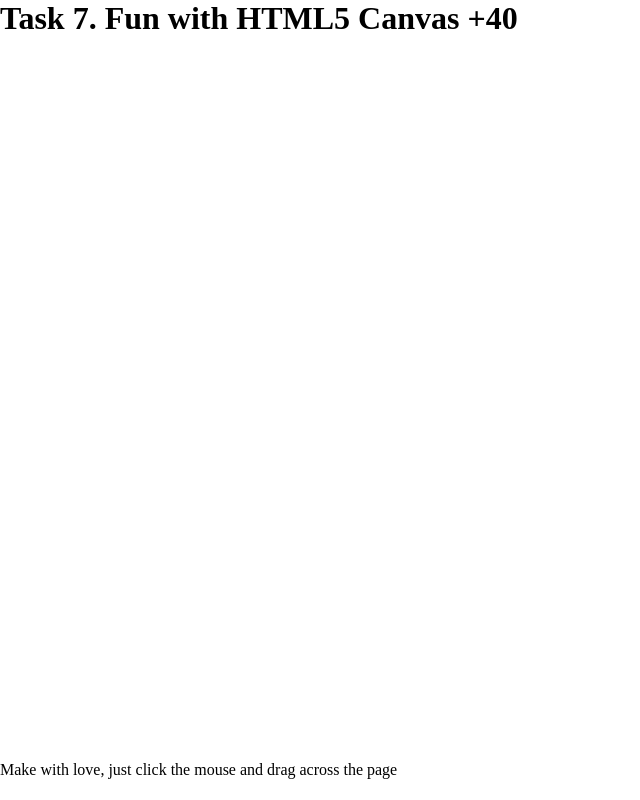
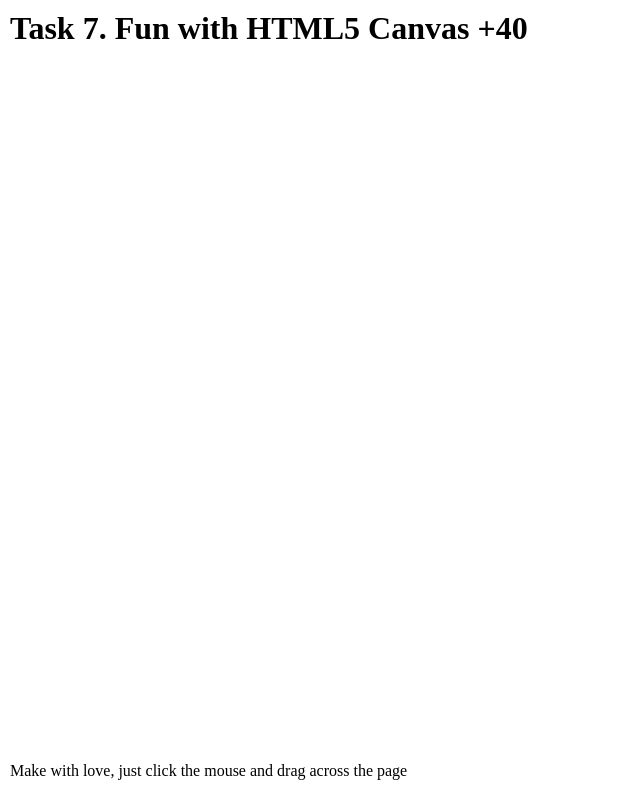
Before and after one commit to enigmer2/Task-7.-Fun-with-HTML5-Canvas, a plain HTML site: page index.html in a window 1280 px wide. Shown: the whole page, without its empty margins (0-640 px from the left). Drawn offline with Linux system fonts and the light colour scheme.

Commit message:
added: some style

```diff
--- a/css/style.css
+++ b/css/style.css
@@ -1,5 +1,21 @@
-*{
-    box-sizing: border-box;
-    margin: 0;
-    padding: 0;
+* {
+  box-sizing: border-box;
+  margin: 0;
+  padding: 0;
 }
+header {
+  position: fixed;
+  top: 0;
+  left: 0;
+  user-select: none;
+}
+h1 {
+  padding: 10px;
+}
+footer {
+  position: fixed;
+  left: 0;
+  bottom: 10px;
+  user-select: none;
+  padding: 10px;
+}
```
